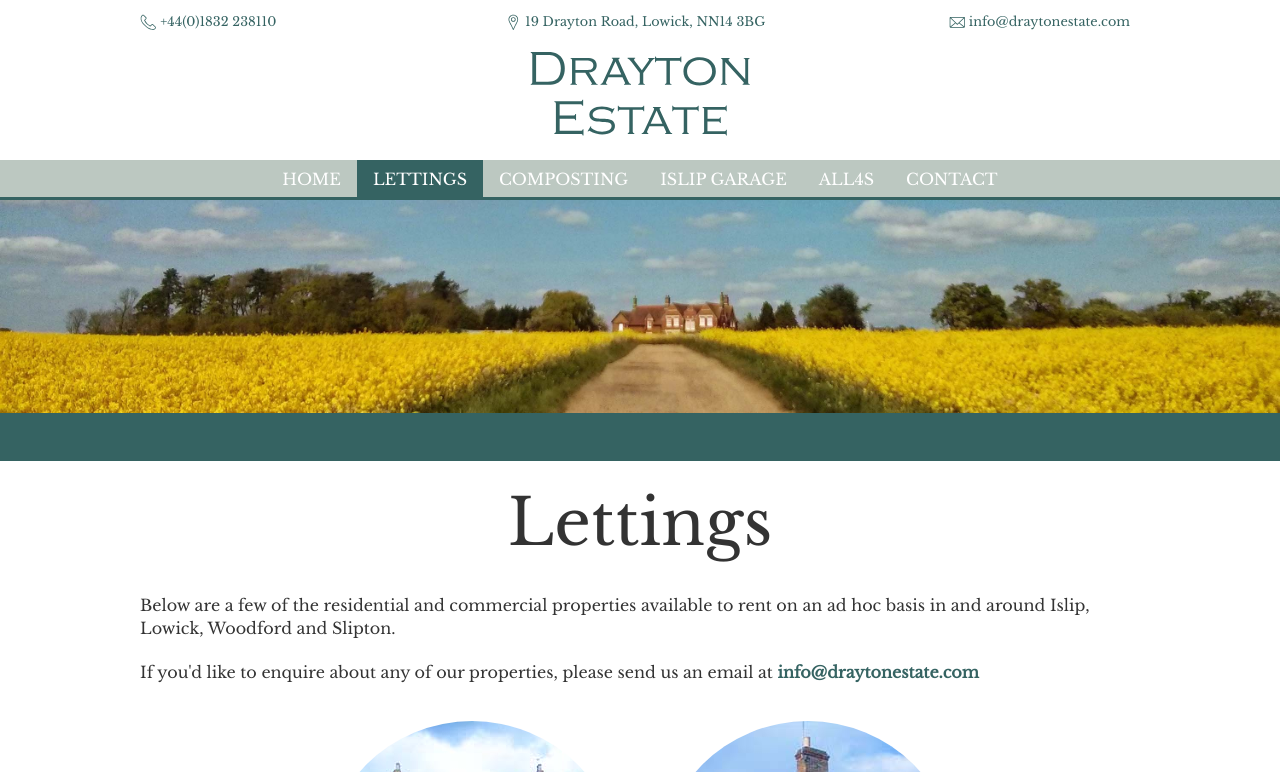
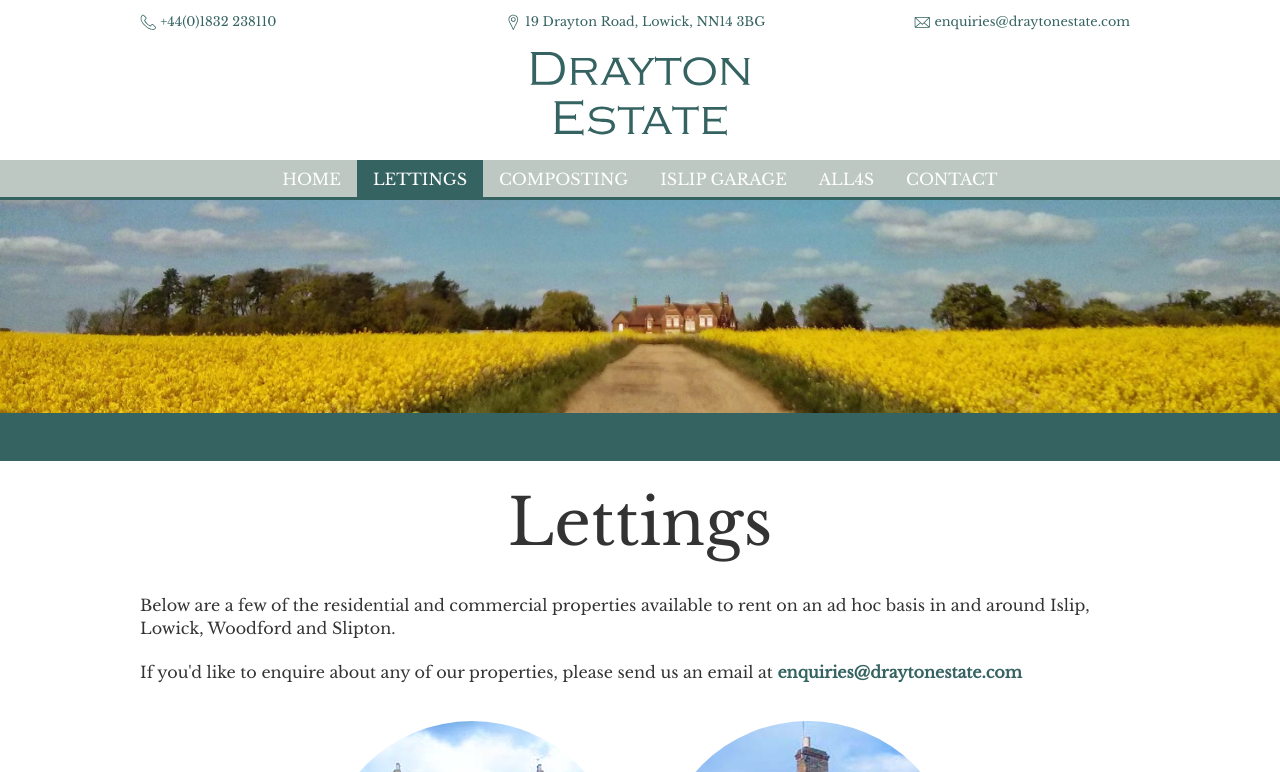
Before and after one commit to codestub/draytonestate.com, a Jekyll site: the page built from _pages/lettings.html, in a window 1280 px wide. Shown: the top 772 px of the page. Built offline with Jekyll 4.4.1, drawn with Linux system fonts in a browser that asks for light colours; comment, search, counter and statistics services are not loaded.

Commit message:
wrong email address -_-

```diff
--- a/_includes/contact-details.html
+++ b/_includes/contact-details.html
@@ -15,6 +15,6 @@
     <svg xmlns="http://www.w3.org/2000/svg" viewBox="0 0 250 250">
       <path d="M240 59.7v-.9c0-3.3-1.5-7.2-4.2-9.9l-.3-.3s-.3 0-.3-.3c-.6-.6-1.2-.9-1.8-1.5-.3 0-.3-.3-.6-.3-.6-.3-1.5-.6-2.1-.9-.3 0-.3-.3-.6-.3-.9-.3-1.8-.6-2.7-.6h-.6c-.9 0-2.1-.3-3.3-.3h-197c-1.2 0-2.4 0-3.6.3-.3 0-.6 0-.9.3-.9.3-1.8.3-2.4.6-.3 0-.3.3-.6.3-.6.3-1.5.6-2.1.9l-.6.2c-.6.3-1.2.9-1.8 1.2l-.9.9c-2.1 2.4-3.3 5.1-3.6 8.2v135.5c.6 4.2 2.7 7.9 5.7 9.9 2.7 1.8 6 3 9.9 3H224.3c.9 0 2.1 0 3-.3h.6c.9-.3 1.8-.3 2.4-.6h.3c6.7-2.4 9.4-8.2 9.4-13.6V60.5v-.6-.2zm-19.3-4.3L125.6 148l-21.7-21.1-74.6-71.5h191.4zM21.2 188.5V63l70.3 67.6-70.3 57.9zm101.4 6.3H31.2l68.5-56.1 22 21.4c.9.9 1.8 1.2 2.7 1.5h1.8c.9-.3 2.1-.6 2.7-1.5l20.8-20.2 68.8 54.9h-95.9zm106.2-6l-70.6-57L228.8 63v125.8z"/>
     </svg>
-    info<span style="display: none"></span>@draytonestate.com
+    enquiries<span style="display: none"></span>@draytonestate.com
   </li>
 </ul>
--- a/_pages/lettings.html
+++ b/_pages/lettings.html
@@ -5,7 +5,7 @@ permalink: /lettings
 <section class="page-width">
   <h1 class="text-center">Lettings</h1>
   <p>Below are a few of the residential and commercial properties available to rent on an ad hoc basis in and around Islip, Lowick, Woodford and Slipton.</p>
-  <p>If you'd like to enquire about any of our properties, please send us an email at <strong>info<span style="display: none"></span>@draytonestate.com</strong></p>
+  <p>If you'd like to enquire about any of our properties, please send us an email at <strong>enquiries<span style="display: none"></span>@draytonestate.com</strong></p>
   <div class="lettings-pic">
     <img class="circular-pic" src="/assets/300x300house1.jpg" />
     <img class="circular-pic" src="/assets/300x300house2.jpg" />
```
